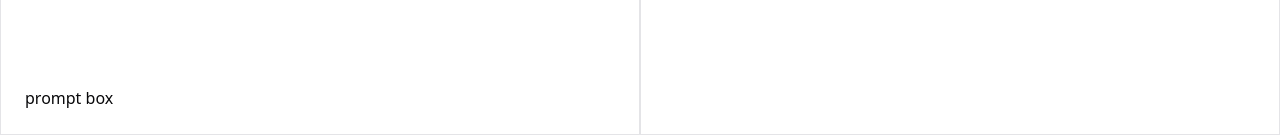
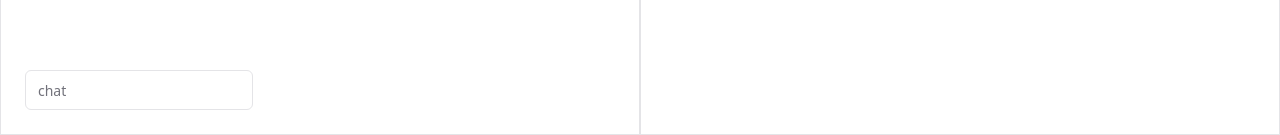
Before and after one commit to thomaswalsh1/super-ai, a SvelteKit app: page / in a window 1280 px wide. Shown: the part 755-890 px from the top of the page. Built offline with nearby package versions, Linux system fonts and the light colour scheme.

Commit message:
Add text input component
Co-authored-by: thomaswalsh1 <thomaswalsh1@users.noreply.github.com>
Co-authored-by: Kunal Soni <Kunnaalsoni@users.noreply.github.com>

```diff
--- /dev/null
+++ b/src/lib/components/ui/input/index.ts
@@ -0,0 +1,7 @@
+import Root from "./input.svelte";
+
+export {
+	Root,
+	//
+	Root as Input,
+};
--- /dev/null
+++ b/src/lib/components/ui/input/input.svelte
@@ -0,0 +1,22 @@
+<script lang="ts">
+	import type { HTMLInputAttributes } from "svelte/elements";
+	import type { WithElementRef } from "bits-ui";
+	import { cn } from "$lib/utils.js";
+
+	let {
+		ref = $bindable(null),
+		value = $bindable(),
+		class: className,
+		...restProps
+	}: WithElementRef<HTMLInputAttributes> = $props();
+</script>
+
+<input
+	bind:this={ref}
+	class={cn(
+		"border-input bg-background ring-offset-background placeholder:text-muted-foreground focus-visible:ring-ring flex h-10 w-full rounded-md border px-3 py-2 text-sm file:border-0 file:bg-transparent file:text-sm file:font-medium focus-visible:outline-none focus-visible:ring-2 focus-visible:ring-offset-2 disabled:cursor-not-allowed disabled:opacity-50",
+		className
+	)}
+	bind:value
+	{...restProps}
+/>
--- a/src/routes/+page.svelte
+++ b/src/routes/+page.svelte
@@ -1,7 +1,11 @@
+<script lang="ts">
+    import { Input } from "$lib/components/ui/input";
+</script>
+
 <div class="flex flex-row min-h-svh" id="bottom-container">
     <div class="basis-1/2 border p-6 flex items-end" id="prompt-half">
         <div id="prompt box">
-            prompt box
+            <Input type="text" placeholder="chat" class="max-w-xs" />
         </div>
     </div>
     <div class="basis-1/2 border p-6" id="output-half">
```
